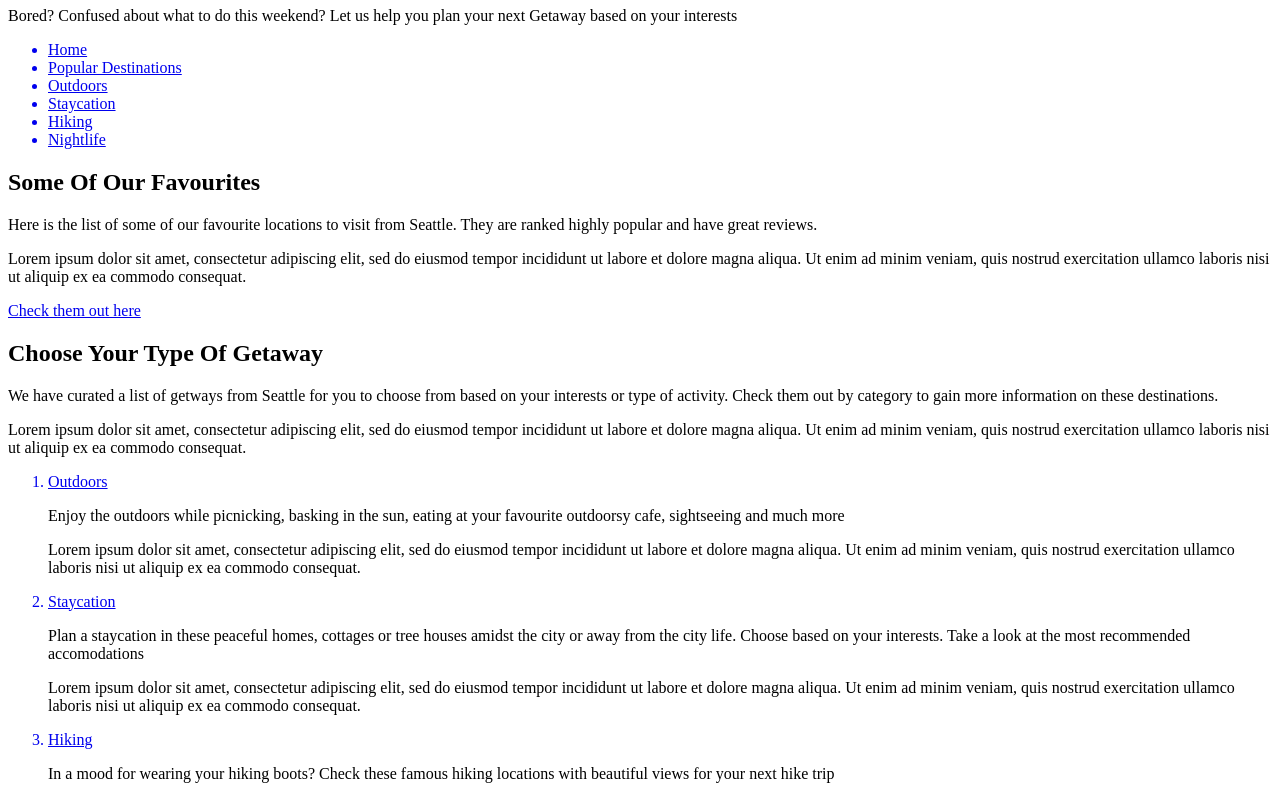
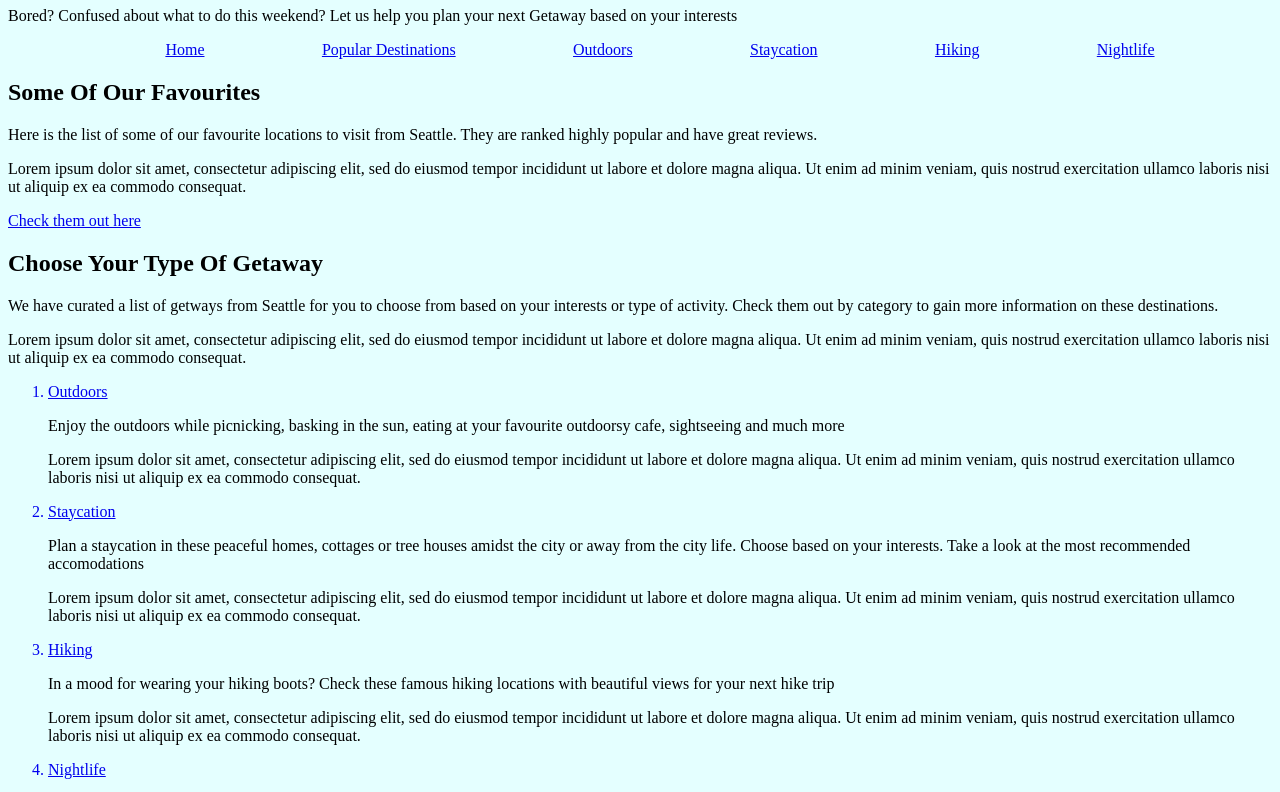
Before and after one commit to sonali-tandon/weekend-getaways, a plain HTML site: page index.html in a window 1280 px wide. Shown: the part 73-865 px from the top of the page. Drawn offline with Linux system fonts and the light colour scheme.

Commit message:
Created style.css

```diff
--- /dev/null
+++ b/css/style.css
@@ -0,0 +1,10 @@
+body {
+    background-color: rgba(219, 255, 255, 0.734);
+}
+
+nav ul {
+    display: flex;
+    flex-direction: row;
+    justify-content: space-evenly;
+    list-style: none;
+}
--- a/index.html
+++ b/index.html
@@ -10,6 +10,7 @@
         content="A web page for a collection of weekend getaways from Seattle based on activity type">
     <meta name="author" content="Sonali Tandon">
     <link rel="icon" type="image/x-icon" href="images/favicon.png">
+    <link rel="stylesheet" href="css/style.css">
 </head>
 
 <body>
```
